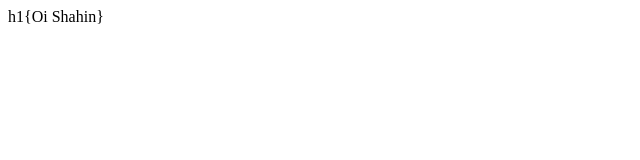
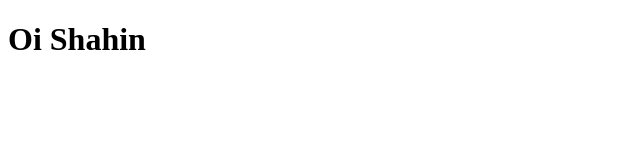
Before and after one commit to jardelvdm/jardelvdm.github.io, a plain HTML site: page 6views/index.html in a window 1280 px wide. Shown: the whole page, without its empty margins (0-640 px from the left). Drawn offline with Linux system fonts and the light colour scheme.

Commit message:
Iniciando 6 view

```diff
--- a/6views/index.html
+++ b/6views/index.html
@@ -5,6 +5,6 @@
 	<title>6 View</title>
 </head>
 <body>
-	h1{Oi Shahin}
+	<h1>Oi Shahin</h1>
 </body>
 </html>
```
